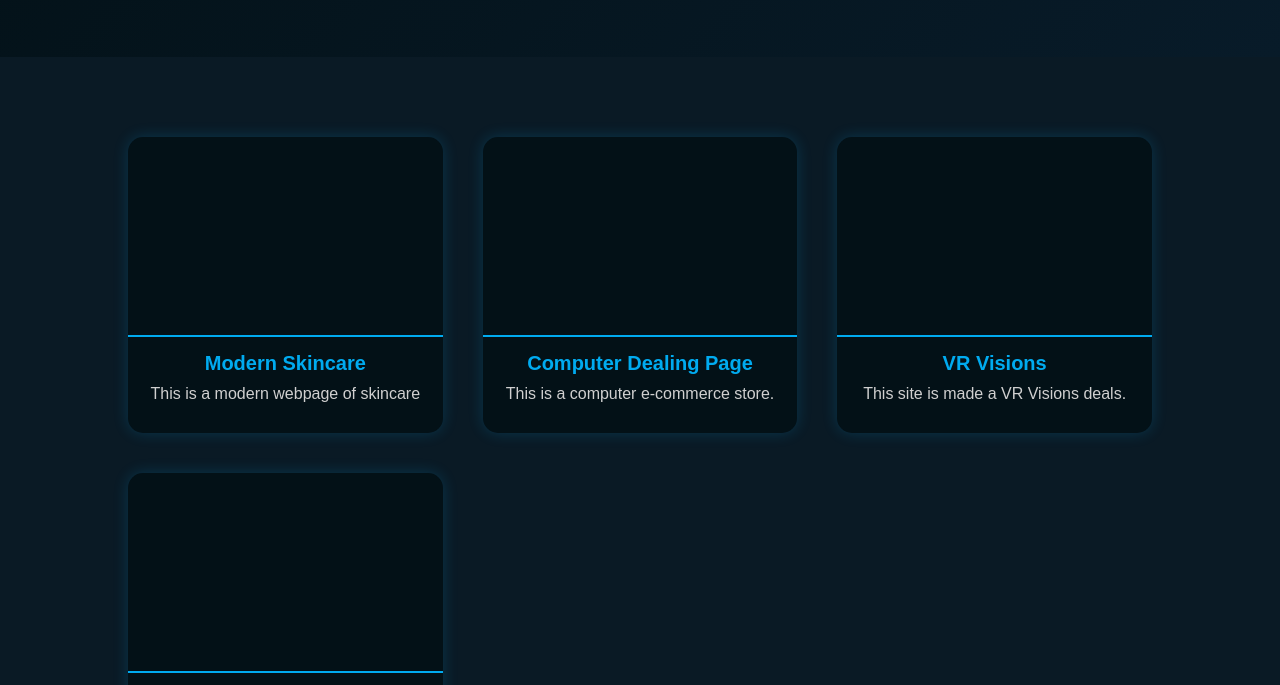
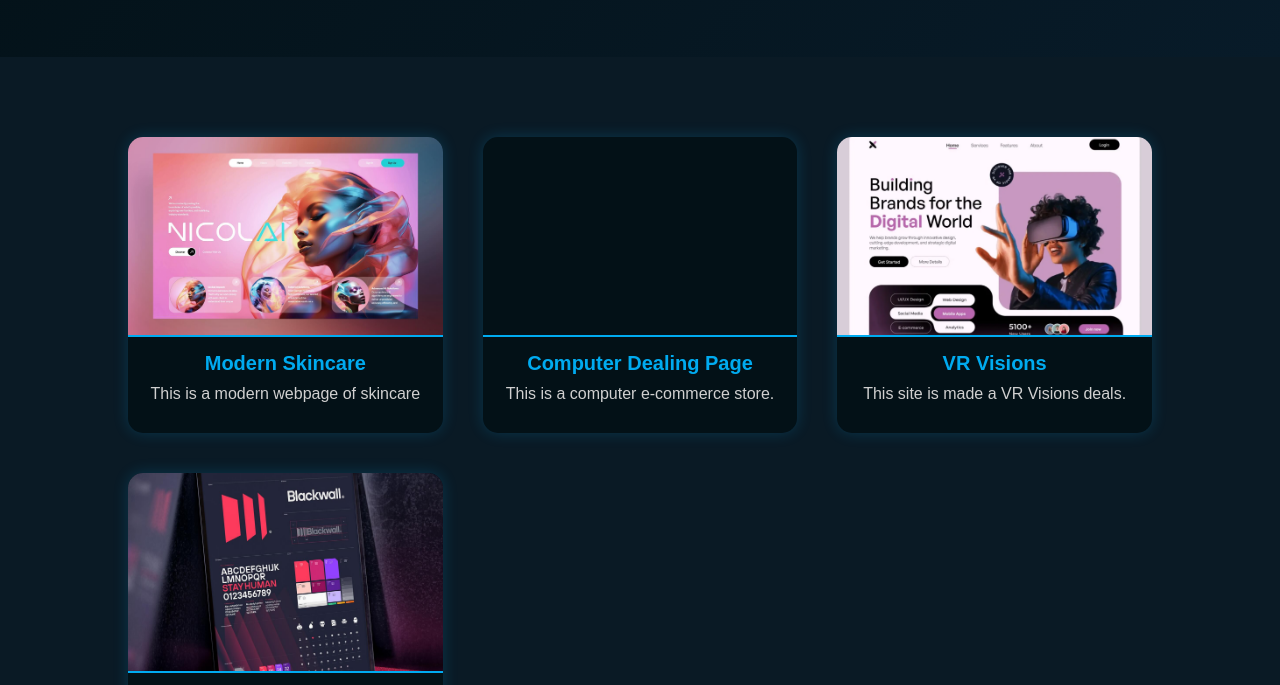
Before and after one commit to arjcodingg/personal-portfolio, a plain HTML site: page portfolio.html in a window 1280 px wide. Shown: the part 239-924 px from the top of the page. Drawn offline with nearby package versions, Linux system fonts and the light colour scheme.

```diff
--- a/style.css
+++ b/style.css
@@ -538,25 +538,25 @@ header {
 }
 
 .img1{
-  background: url(portfolio-imgdls_design__1747418500_3633932227621284809_184271724.jpg);
+  background: url(portfolio-img/dls_design__1747418500_3633932227621284809_184271724.jpg);
   background-size: cover;
   background-position: center;
   background-repeat: no-repeat;
 }
 .img2{
-  background: url(portfolio-imgorbixflow_1749121230_3648068412153516870_57430702086.heic);
+  background: url(portfolio-img/orbixflow_1749121230_3648068412153516870_57430702086.heic);
   background-size: cover;
   background-position: center;
   background-repeat: no-repeat;
 }
 .img3{
-  background: url(portfolio-imgshowcase_ui_1748766406_3645239276978866936_49263451391.webp);
+  background: url(portfolio-img/showcase_ui_1748766406_3645239276978866936_49263451391.webp);
   background-size: cover;
   background-position: center;
   background-repeat: no-repeat;
 }
 .img4{
-  background: url(portfolio-imgvilleoke_1748261515_3641003947209234943_145077266.jpg);
+  background: url(portfolio-img/villeoke_1748261515_3641003947209234943_145077266.jpg);
   background-size: cover;
   background-position: center;
   background-repeat: no-repeat;
```
